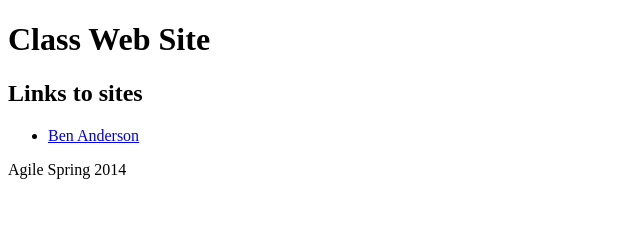
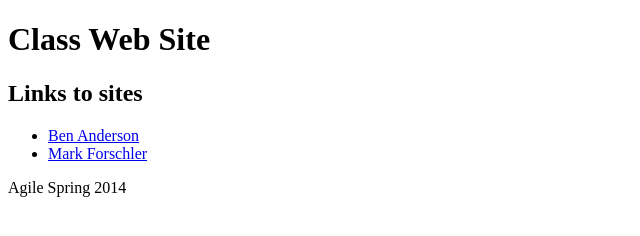
Before and after one commit to bhogancvtc/website_2015, a plain HTML site: page index.html in a window 1280 px wide. Shown: the whole page, without its empty margins (0-640 px from the left). Drawn offline with Linux system fonts and the light colour scheme.

Commit message:
Updates index.html with link to forschler_mark.html

```diff
--- a/index.html
+++ b/index.html
@@ -14,6 +14,7 @@
       <h2>Links to sites</h2>
       <ul>
         <li><a href="Ben.html">Ben Anderson</a></li>
+        <li><a href="forschler_mark.html"> Mark Forschler</a></li>
       </ul>
     </section>
 
```
